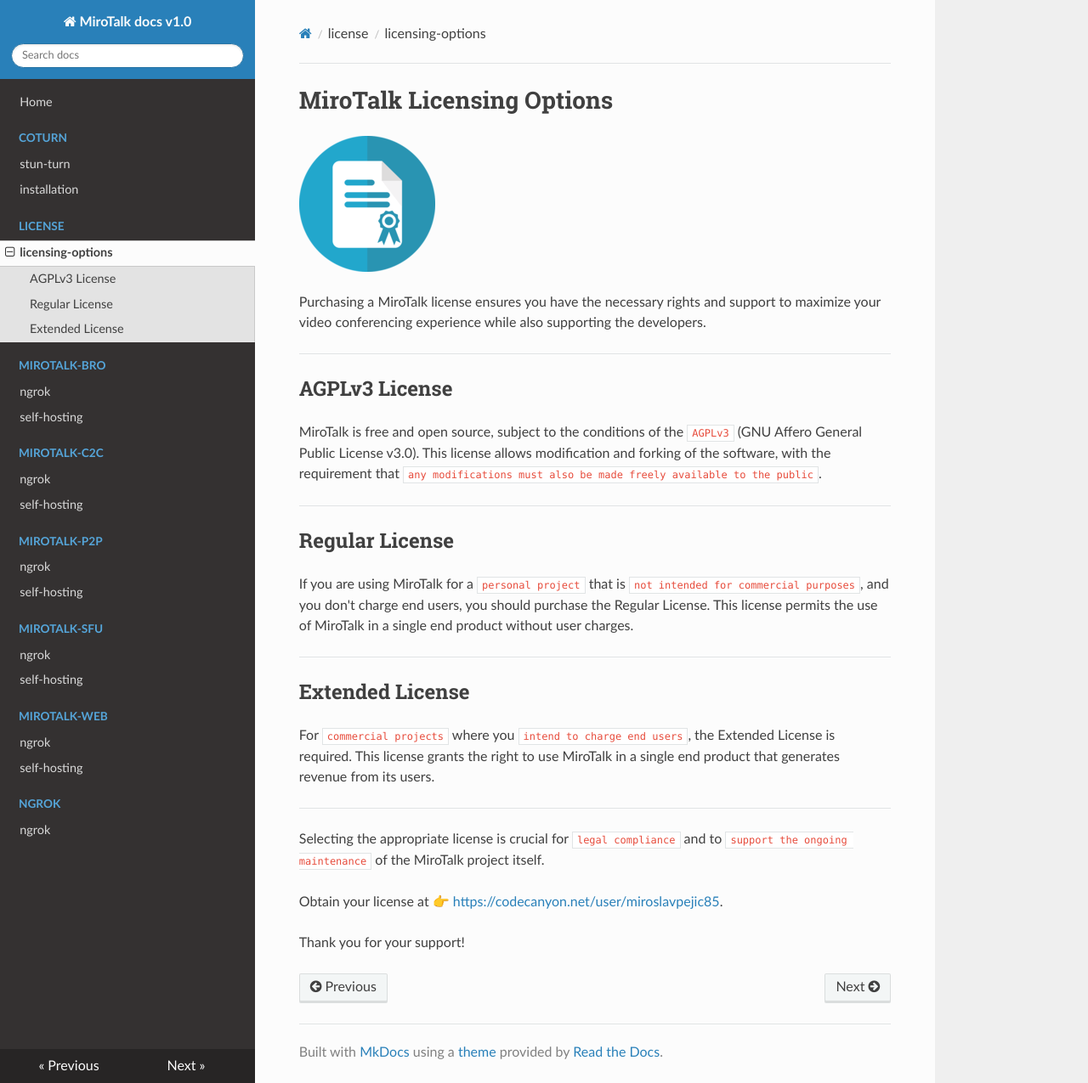
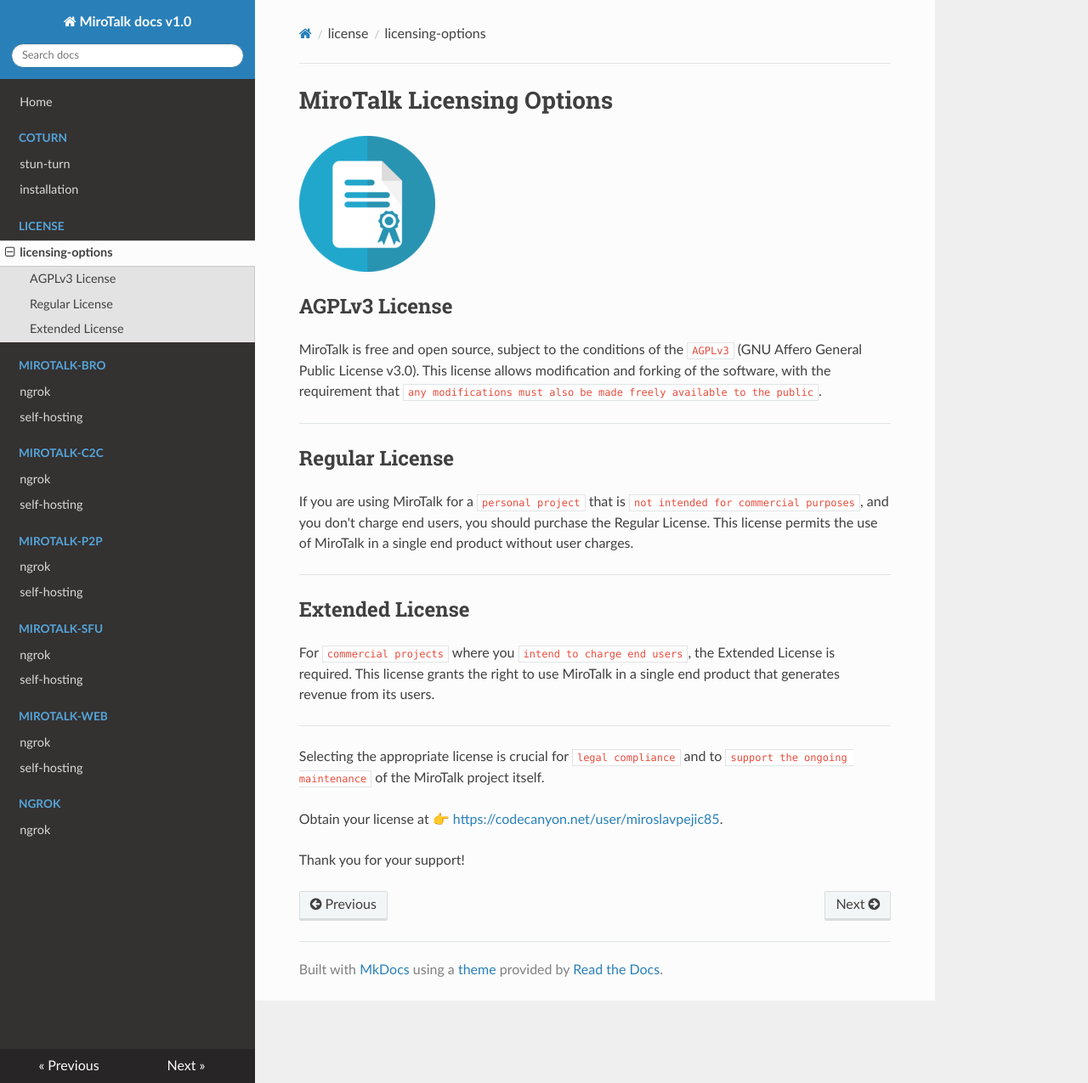
Before and after one commit to miroslavpejic85/mirotalk-docs, an MkDocs documentation site: the page built from docs/license/licensing-options.md, in a window 1280 px wide and 1275 px high. Shown: the whole window at 85% size. Built offline with MkDocs 1.6.1, drawn with Linux system fonts in a browser that asks for light colours; nearby versions of some CDN libraries.

Commit message:
[mirotalkdocs] - update docs

```diff
--- a/docs/license/licensing-options.md
+++ b/docs/license/licensing-options.md
@@ -1,10 +1,6 @@
 # MiroTalk Licensing Options
 
 ![license](../images/license.png)
-
-Purchasing a MiroTalk license ensures you have the necessary rights and support to maximize your video conferencing experience while also supporting the developers.
-
----
 
 ## AGPLv3 License
 
```
